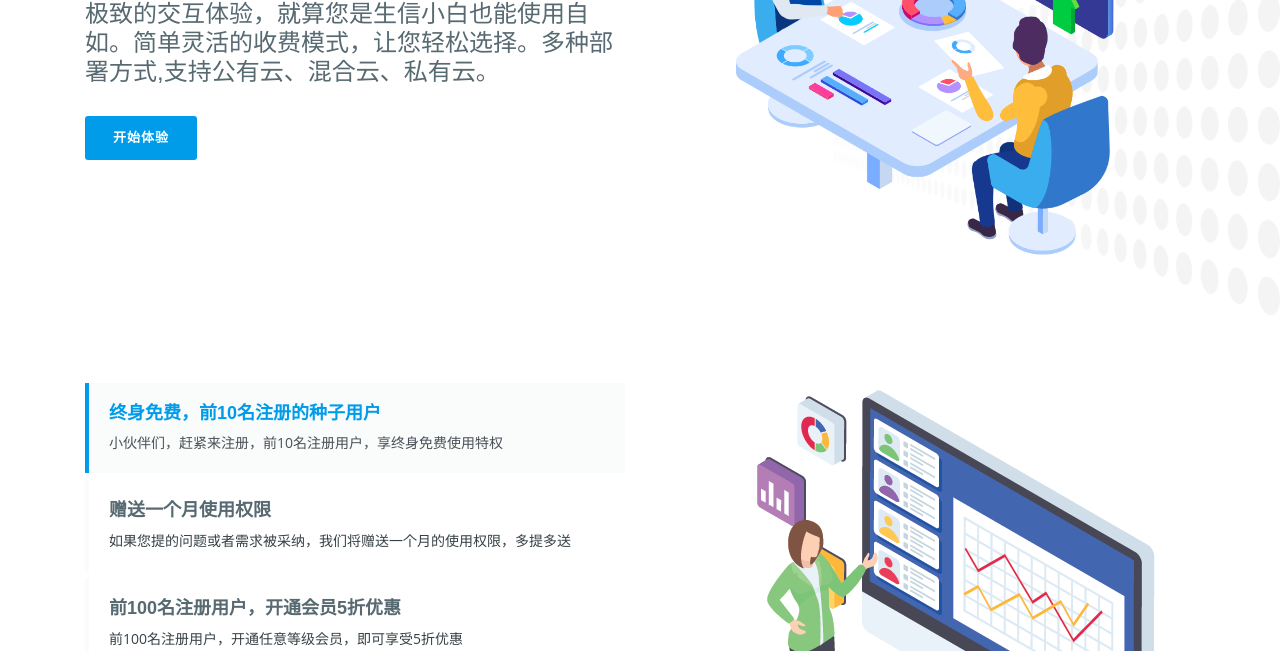
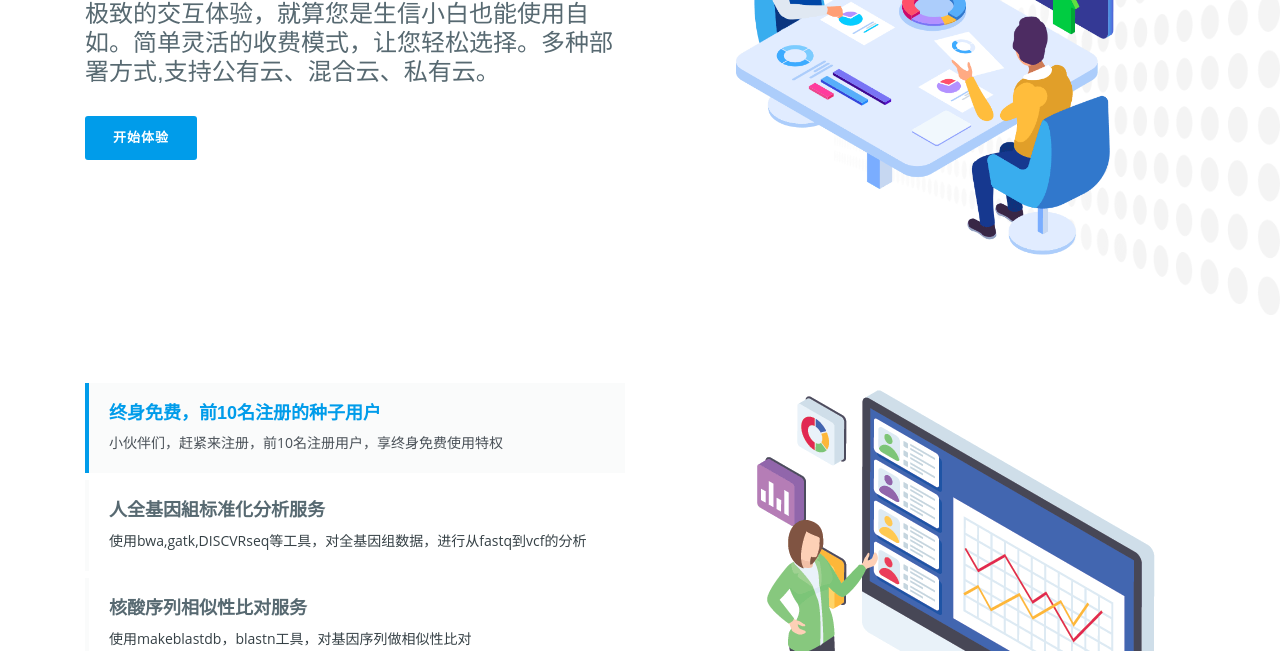
Before and after one commit to formice/mars-portal, a plain HTML site: page index.html in a window 1280 px wide. Shown: the part 301-952 px from the top of the page. Drawn offline with Linux system fonts and the light colour scheme.

Commit message:
修改首頁

```diff
--- a/index.html
+++ b/index.html
@@ -6,8 +6,9 @@
   <meta content="width=device-width, initial-scale=1.0" name="viewport">
 
   <title>Home</title>
-  <meta content="" name="descriptison">
-  <meta content="" name="keywords">
+  <meata name="author" content="方舟探索">
+  <meta content="方舟探索 fangzhoux 为了生命的美好而探索，提供一站式生信大数据平台服务，用数据技术推动生命科学的进步" name="descriptison">
+  <meta content="方舟探索,fangzhoux,www.fangzhoux.com,方舟,基因计算,基因大数据,生信大数据平台,生信工作流,WGS工作流,NGS工作流" name="keywords">
 
   <!-- Favicons -->
   <link href="assets/img/favicon.png" rel="icon">
@@ -148,22 +149,22 @@
               </li>
               <li class="nav-item mt-2" data-aos="fade-up" data-aos-delay="100">
                 <a class="nav-link" data-toggle="tab" href="#tab-2">
-                  <h4>赠送一个月使用权限</h4>
-                  <p>如果您提的问题或者需求被采纳，我们将赠送一个月的使用权限，多提多送</p>
+                  <h4>人全基因組标准化分析服务</h4>
+                  <p>使用bwa,gatk,DISCVRseq等工具，对全基因组数据，进行从fastq到vcf的分析</p>
                 </a>
               </li>
               <li class="nav-item mt-2" data-aos="fade-up" data-aos-delay="200">
                 <a class="nav-link" data-toggle="tab" href="#tab-3">
-                  <h4>前100名注册用户，开通会员5折优惠</h4>
-                  <p>前100名注册用户，开通任意等级会员，即可享受5折优惠</p>
+                  <h4>核酸序列相似性比对服务</h4>
+                  <p>使用makeblastdb，blastn工具，对基因序列做相似性比对</p>
                 </a>
               </li>
-              <li class="nav-item mt-2" data-aos="fade-up" data-aos-delay="300">
+              <!--<li class="nav-item mt-2" data-aos="fade-up" data-aos-delay="300">
                 <a class="nav-link" data-toggle="tab" href="#tab-4">
                   <h4>前1000名注册用户，开通会员8折优惠</h4>
                   <p>前1000名注册用户，开通任意等级会员，即可享受8折优惠</p>
                 </a>
-              </li>
+              </li>-->
             </ul>
           </div>
           <div class="col-lg-6 order-1 order-lg-2" data-aos="zoom-in">
@@ -183,11 +184,11 @@
                   <img src="assets/img/features-3.png" alt="" class="img-fluid">
                 </figure>
               </div>
-              <div class="tab-pane" id="tab-4">
+              <!--<div class="tab-pane" id="tab-4">
                 <figure>
                   <img src="assets/img/features-4.png" alt="" class="img-fluid">
                 </figure>
-              </div>
+              </div>-->
             </div>
           </div>
         </div>
```
